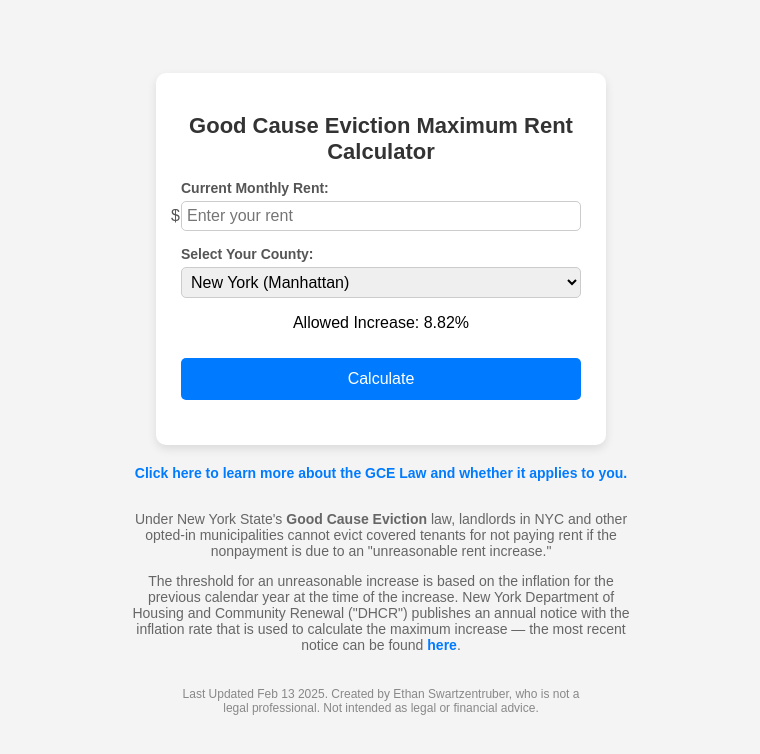
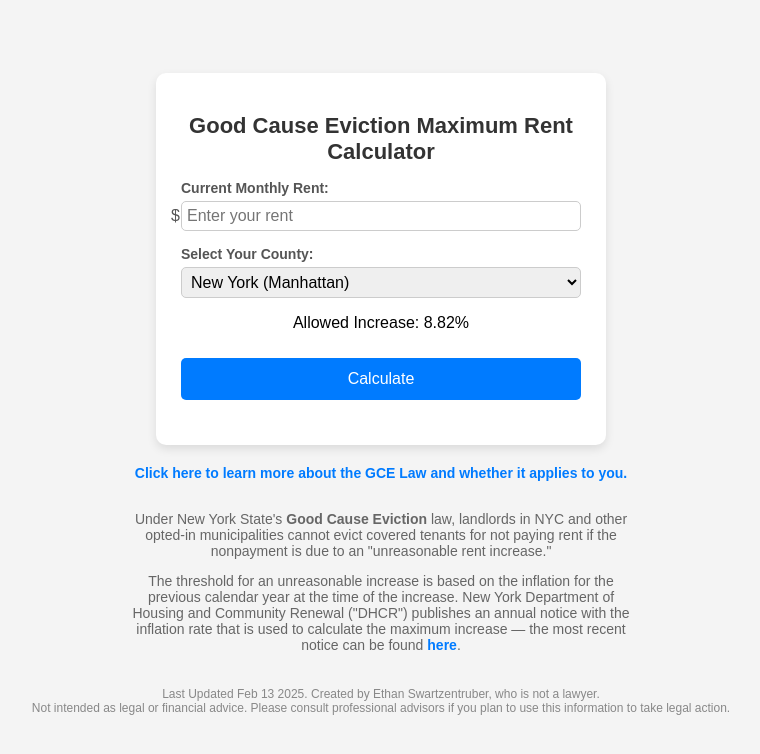
Before and after one commit to epswartz/gce_calculator, a plain HTML site: page index.html in a window 1280 px wide. Shown: the whole page, without its empty margins (259-1019 px from the left). Drawn offline with Linux system fonts and the light colour scheme.

Commit message:
fix disclaimer

```diff
--- a/index.html
+++ b/index.html
@@ -131,7 +131,7 @@
             font-size: 12px;
             color: #888;
             text-align: center;
-            max-width: 400px;
+            max-width: 4500px;
         }
     </style>
 </head>
@@ -182,8 +182,9 @@
     </div>
 
     <p class="disclaimer">
-        Last Updated Feb 13 2025. Created by Ethan Swartzentruber, who is not a legal professional. Not intended as
-        legal or financial advice.
+        Last Updated Feb 13 2025. Created by Ethan Swartzentruber, who is not a lawyer. <br> Not intended as
+        legal or financial advice. Please consult professional advisors if you plan to use this information to
+        take legal action.
     </p>
 
     <script>
```
